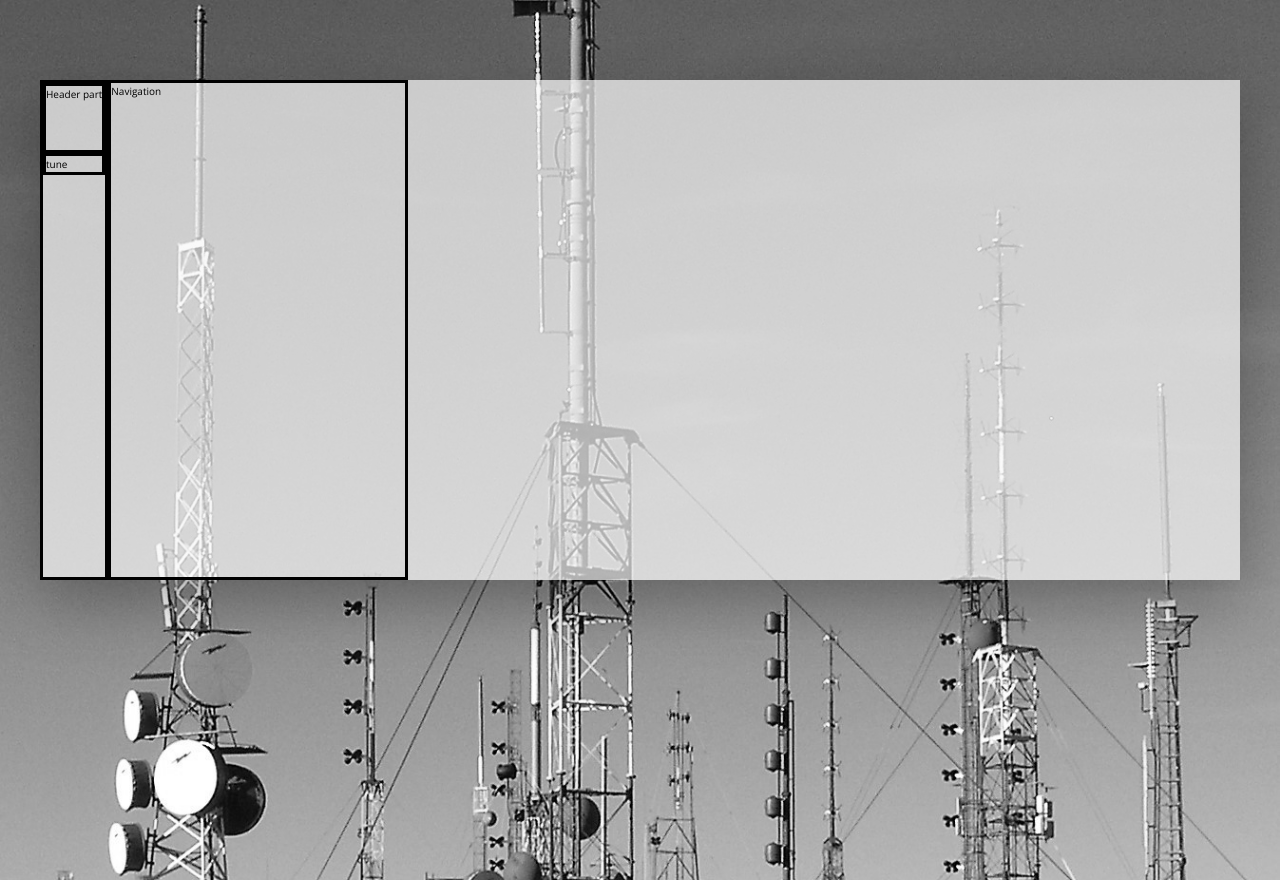
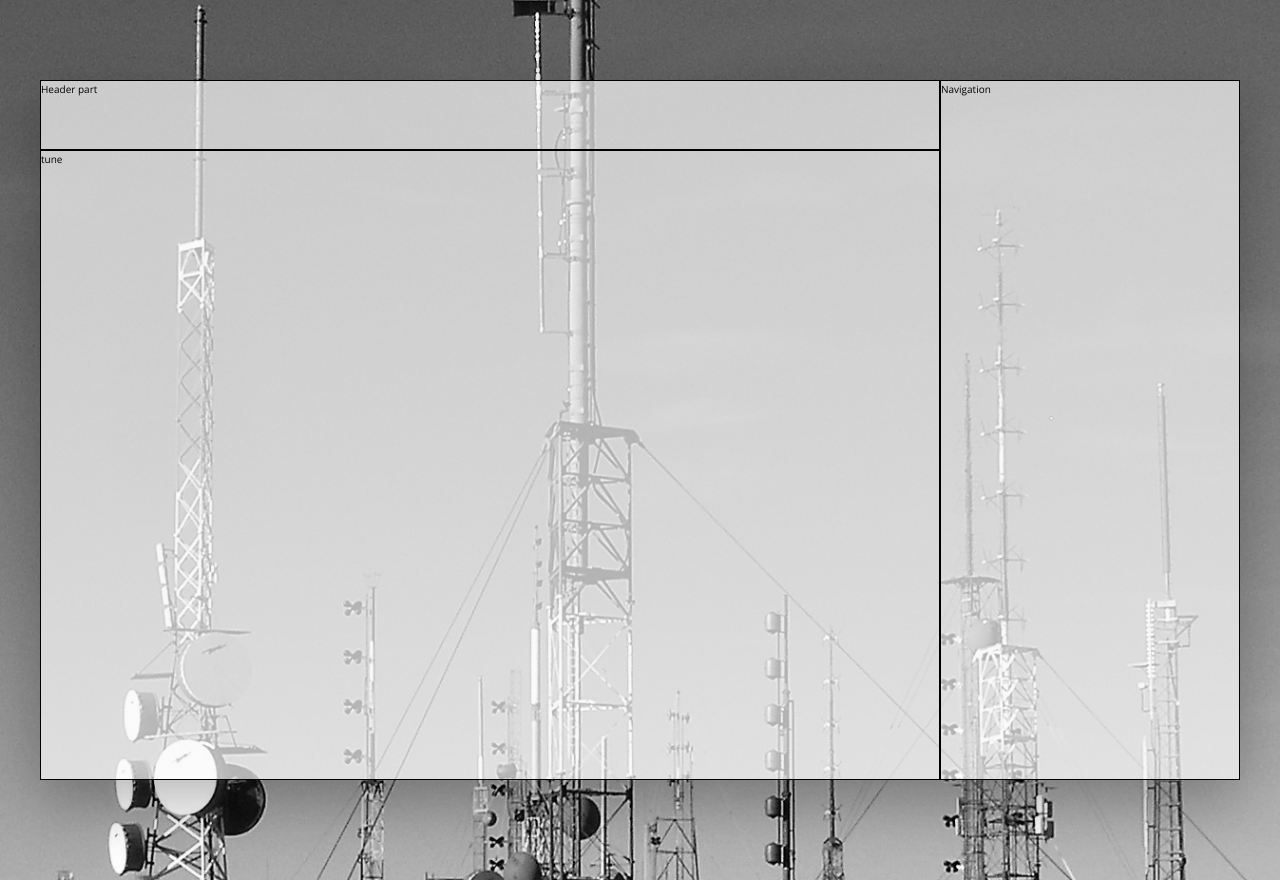
Before and after one commit to nperon/radiowizard, a React (Create React App) app: page / in a window 1280 px wide. Built offline with nearby package versions, Linux system fonts and the light colour scheme; no server answers.

Commit message:
style flex properties

```diff
--- a/sass/_layout.scss
+++ b/sass/_layout.scss
@@ -3,26 +3,30 @@
     margin: 8rem auto;
     background-color: var(--color-grey-light-2-transparent);
     box-shadow: var(--shadow-dark);
-    min-height: 50rem;
+    min-height: 70rem;
     display: flex;
+    height: 100%;
 }
 
 .content {
-    border: solid;
+    display: flex;
+    flex-direction: column;
+    flex-grow: 1;
     display: flex;
     flex-direction: column;
 }
 
 .tune-view {
-    border: solid;
+    border: solid; border-width: 1px;
+    flex-grow: 1;
 }
 
 .header {
-    border: solid;
+    border: solid; border-width: 1px;
     height: 7rem;
 }
 
 .sidebar {
-    border: solid;
+    border: solid; border-width: 1px;
     width: 30rem;
 }
--- a/src/style/style.css
+++ b/src/style/style.css
@@ -46,21 +46,28 @@
   margin: 8rem auto;
   background-color: var(--color-grey-light-2-transparent);
   box-shadow: var(--shadow-dark);
-  min-height: 50rem;
-  display: flex; }
+  min-height: 70rem;
+  display: flex;
+  height: 100%; }
 
 .content {
-  border: solid;
+  display: flex;
+  flex-direction: column;
+  flex-grow: 1;
   display: flex;
   flex-direction: column; }
 
 .tune-view {
-  border: solid; }
+  border: solid;
+  border-width: 1px;
+  flex-grow: 1; }
 
 .header {
   border: solid;
+  border-width: 1px;
   height: 7rem; }
 
 .sidebar {
   border: solid;
+  border-width: 1px;
   width: 30rem; }
```
